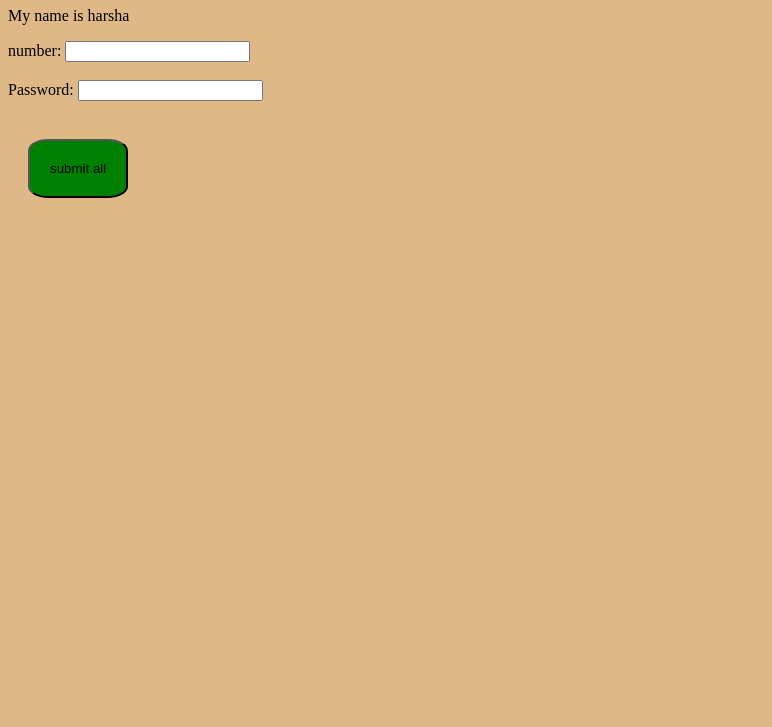
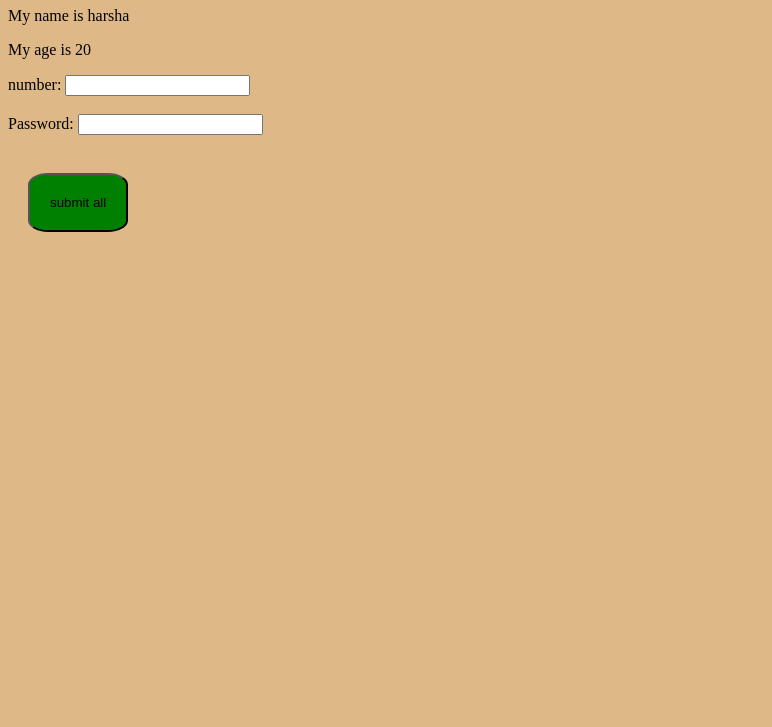
Before and after one commit to harshasilva/first-project, a plain HTML site: page index.html in a window 1280 px wide. Shown: the part 73-800 px from the top of the page, without its empty margins (0-772 px from the left). Drawn offline with Linux system fonts and the light colour scheme.

Commit message:
Add age paragraph to the main content

```diff
--- a/index.html
+++ b/index.html
@@ -25,6 +25,7 @@
 <body style="background-color: burlywood">
     <h1 style="align-items: center">hello world</h1>
     <p>My name is harsha</p>
+    <p>My age is 20</p>
     <label for="number">number:</label>
     <input type="number" id="number" ><br><br>
     <label for="password">Password:</label>
```
